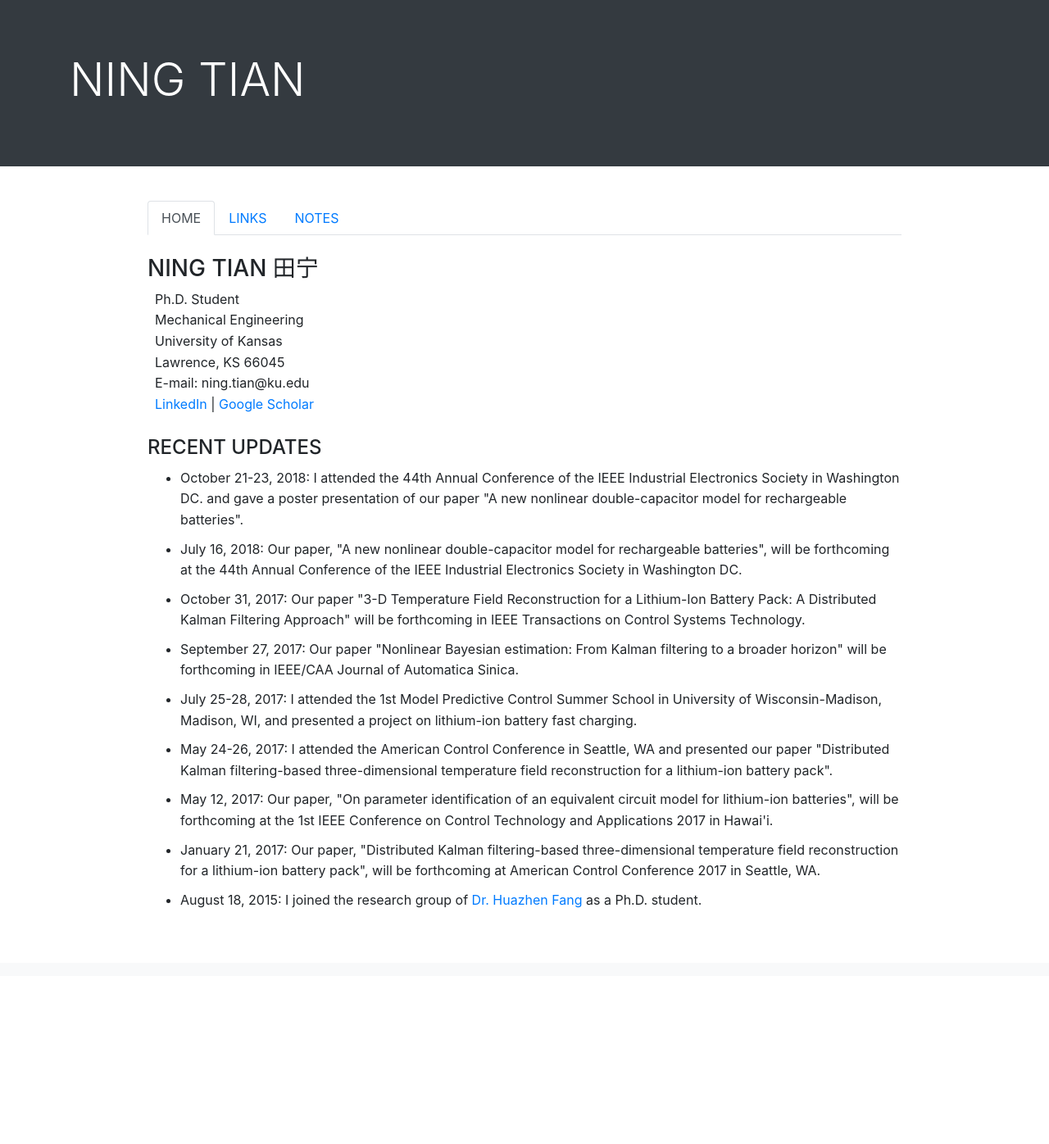
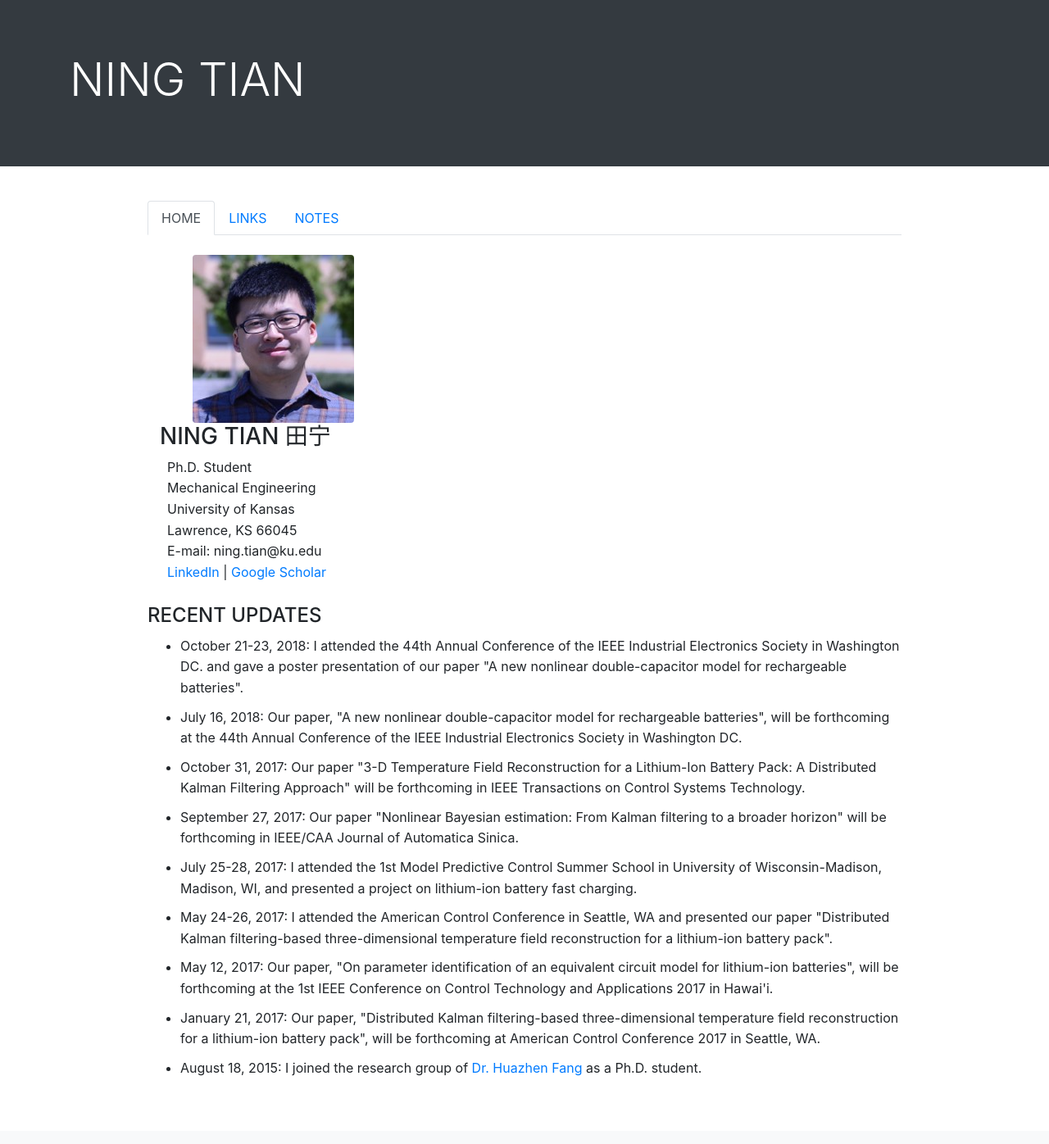
Before and after one commit to ningtian/ningtian.github.io, a Jekyll site: the page index.html, which Jekyll copies as it is, in a window 1280 px wide. Shown: the whole page at 82% size. Built offline with Jekyll 4.4.1, drawn with Linux system fonts in a browser that asks for light colours; before the commit the page ends 1191 px from its top, so only the background shows below that.

Commit message:
Update index.html

```diff
--- a/index.html
+++ b/index.html
@@ -46,6 +46,10 @@
     <br>
 
     <div class="a">
+	<div class="col-4">
+	<img src="/img/Picture11.jpg" class="rounded mx-auto d-block" alt="Responsive image">
+	</div>
+	<div class="col-6">
 	<h3>NING TIAN 田宁</h3>
 	&nbsp  Ph.D. Student<br>
 	&nbsp  Mechanical Engineering<br>
@@ -53,7 +57,7 @@
 	&nbsp  Lawrence, KS 66045<br>
 	&nbsp  E-mail: ning.tian@ku.edu<br>
 	&nbsp  <a href="https://www.linkedin.com/in/ning-tian-0aa4a6113/">LinkedIn</a> | <a href="https://scholar.google.com/citations?user=BHRe3uoAAAAJ&hl=en">Google Scholar</a><br>
-
+        </div>
 	<br>
 
         <h4>RECENT UPDATES</h4>
```
